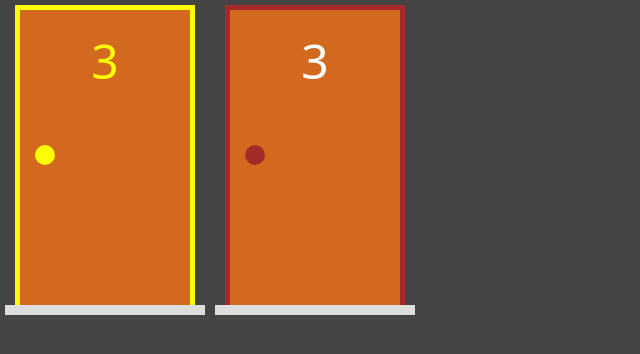
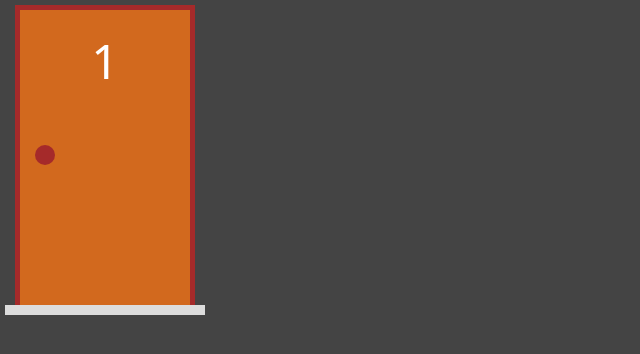
Before and after one commit to heberGustavo/porta-da-felicidade-web, a Next.js app in the folder door-of-happiness/: page / in a window 1280 px wide. Shown: the top 354 px of the page, without its empty margins (0-640 px from the left). Built offline with nearby package versions, Linux system fonts and the light colour scheme.

Commit message:
Configuring and using PortalModel in how attribute in Porta

```diff
--- a/door-of-happiness/components/Porta.jsx
+++ b/door-of-happiness/components/Porta.tsx
@@ -1,14 +1,19 @@
+import PortaModel from "../model/portaModel";
 import styles from "../src/styles/Porta.module.css";
 
-export default function Porta(props) {
+interface PortaProps{
+    porta: PortaModel
+}
 
-    const selecionada = props.selecionada ? styles.selecionada : "";
+export default function Porta(props: PortaProps) {
+    const { porta } = props;
+    const selecionada = porta.selecionada ? styles.selecionada : "";
 
     return (
         <div className={styles.area}>
             <div className={`${styles.estrutura} ${selecionada}`}>
                 <div className={styles.porta}>
-                    <div className={styles.numero}>3</div>
+                    <div className={styles.numero}>{porta.numero}</div>
                     <div className={styles.macaneta}></div>
                 </div>
             </div>
--- a/door-of-happiness/model/porta.js
+++ b/door-of-happiness/model/portaModel.ts
@@ -1,10 +1,11 @@
-export default class Porta{
-    #numero; //PRIVADO
-    #temPresente;
-    #selecionada;
-    #aberta;
+export default class PortaModel{
+    //PRIVADO
+    #numero: number;
+    #temPresente: boolean;
+    #selecionada: boolean;
+    #aberta: boolean;
 
-    constructor(numero, temPresente = false, selecionada = false, aberta = false){
+    constructor(numero: number, temPresente = false, selecionada = false, aberta = false){
         this.#numero = numero;
         this.#temPresente = temPresente;
         this.#selecionada = selecionada;
@@ -29,16 +30,16 @@
 
     desselecionar(){
         const selecionada = false;
-        return new Porta(this.numero, this.temPresente, selecionada, this.aberta);
+        return new PortaModel(this.numero, this.temPresente, selecionada, this.aberta);
     }
 
     alternarSelecao(){
         const selecionada = !this.selecionada;
-        return new Porta(this.numero, this.temPresente, selecionada, this.aberta);
+        return new PortaModel(this.numero, this.temPresente, selecionada, this.aberta);
     }
 
     abrir(){
         const aberta = true;
-        return new Porta(this.numero, this.temPresente, this.selecionada, aberta);
+        return new PortaModel(this.numero, this.temPresente, this.selecionada, aberta);
     }
 }
--- a/door-of-happiness/src/pages/index.tsx
+++ b/door-of-happiness/src/pages/index.tsx
@@ -1,10 +1,14 @@
+import { useState } from "react";
 import Porta from "../../components/Porta";
+import PortaModel from "../../model/portaModel";
 
 export default function Home() {
+
+  const [ p1, setP1 ] = useState(new PortaModel(1));
+
   return (
     <div style={{display: "flex"}}>
-      <Porta selecionada />
-      <Porta />
+      <Porta porta={p1} />
     </div>
   );
 }
--- a/door-of-happiness/tsconfig.json
+++ b/door-of-happiness/tsconfig.json
@@ -14,7 +14,8 @@
     "incremental": true,
     "paths": {
       "@/*": ["./src/*"]
-    }
+    },
+    "target": "ES6"
   },
   "include": ["next-env.d.ts", "**/*.ts", "**/*.tsx"],
   "exclude": ["node_modules"]
```
